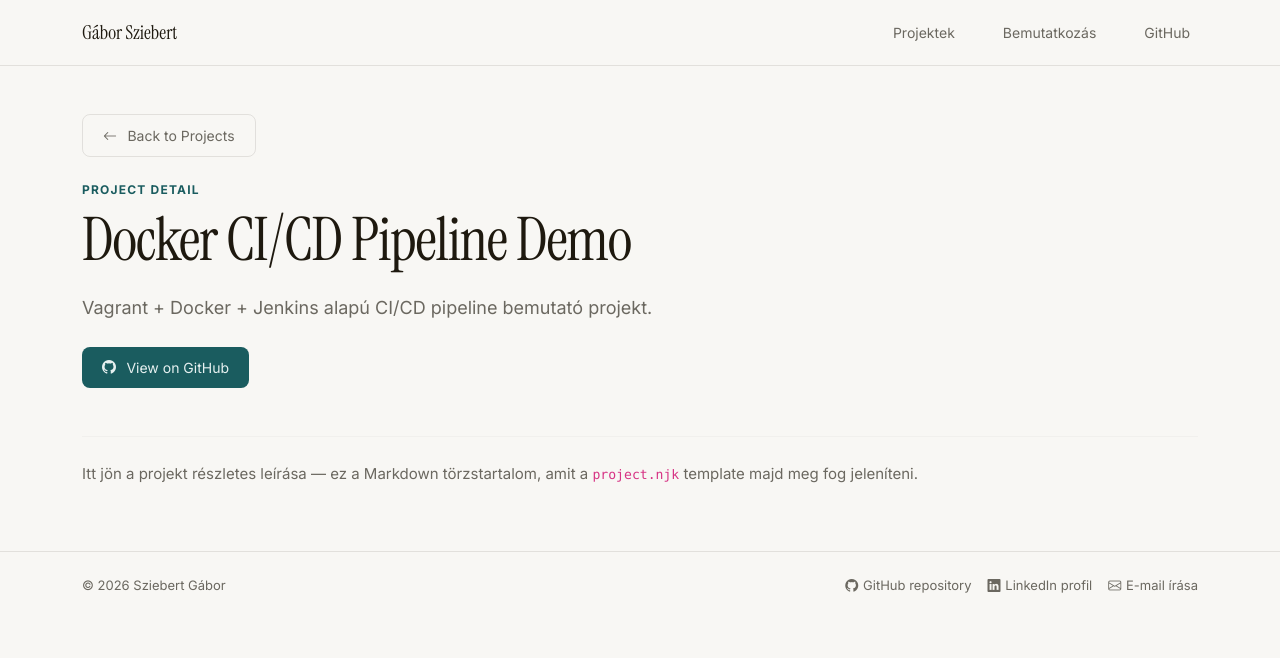
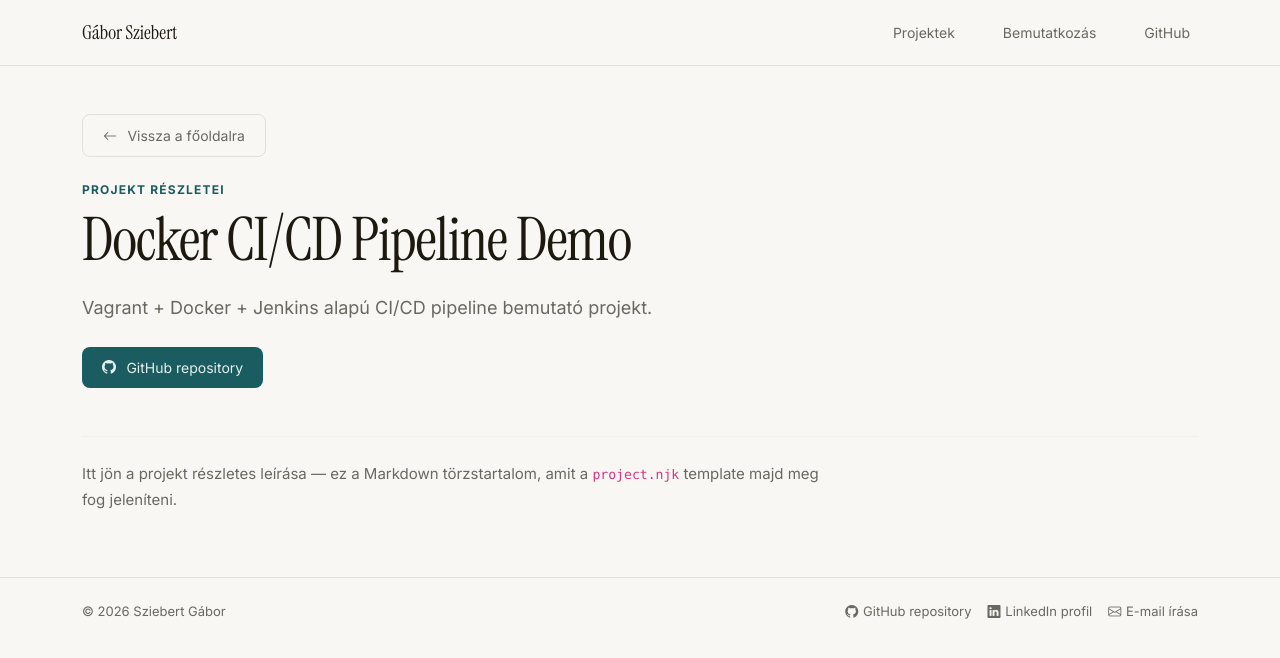
Before and after one commit to bwgabor/bwgabor.github.io, an Eleventy site: page src/projects/docker-cicd-demo.md in a window 1280 px wide. Built offline with nearby package versions, Linux system fonts and the light colour scheme; Eleventy itself is replaced by a stand-in of ours; files that its build step writes are made by us from their sources; what markdown-it-attrs would draw is missing.

Commit message:
refactor(portfolio): improve project template readability
Minor formatting and structure cleanup in project.njk template, no functional changes.

```diff
--- a/src/_includes/project.njk
+++ b/src/_includes/project.njk
@@ -6,12 +6,12 @@
     <div class="container">
 
       {# Back link #}
-      <a href="/projects/" class="btn-ghost-custom d-inline-flex align-items-center mb-4">
-        <i class="bi bi-arrow-left me-1"></i> Back to Projects
+      <a href="/" class="btn-ghost-custom d-inline-flex align-items-center mb-4">
+        <i class="bi bi-arrow-left me-1"></i> Vissza a főoldalra
       </a>
 
       {# Header #}
-      <p class="section-label">Project Detail</p>
+      <p class="section-label">Projekt részletei</p>
       <h1 class="hero-title">{{ title }}</h1>
 
       {# Description #}
@@ -32,14 +32,14 @@
       {% if github %}
         <a href="{{ github }}" target="_blank" rel="noopener noreferrer"
            class="btn-primary-custom d-inline-flex align-items-center mb-5">
-          <i class="bi bi-github me-1"></i> View on GitHub
+          <i class="bi bi-github me-1"></i> GitHub repository
         </a>
       {% endif %}
 
       <hr class="section-divider">
 
       {# Markdown body #}
-      <div class="about-body mt-4">
+      <div class="about-body mt-4 col-8">
         {{ content | safe }}
       </div>
 
```
